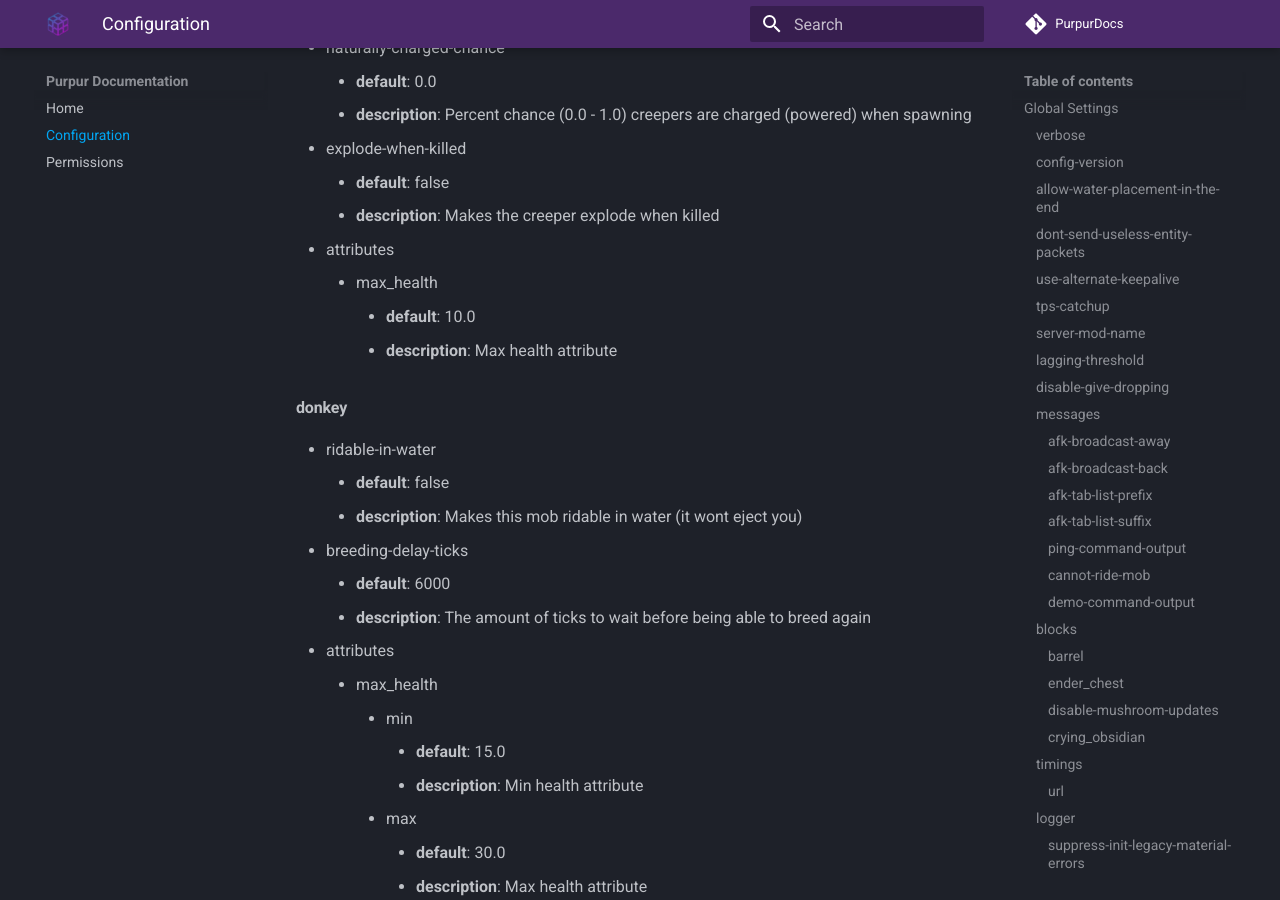
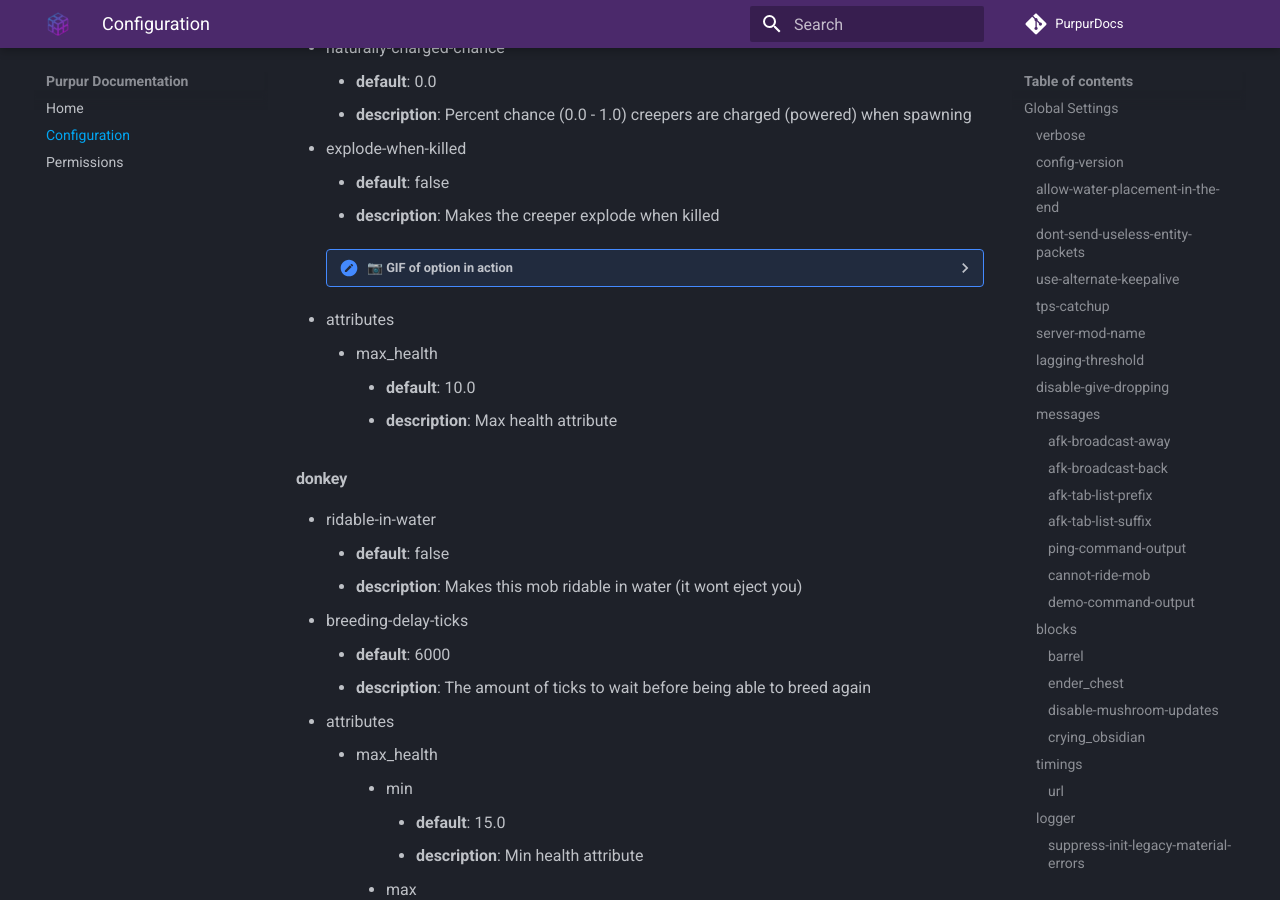
Before and after one commit to PurpurMC/PurpurDocs, an MkDocs documentation site: the page built from docs/Configuration.md, in a window 1280 px wide and 900 px high, scrolled down 26740 px. Built offline with MkDocs 1.6.1 and Material for MkDocs 9.7.7, drawn with Linux system fonts in a browser that asks for light colours; comment, search, counter and statistics services are not loaded.

Commit message:
add gif for creeper.explode-when-killed

```diff
--- a/docs/Configuration.md
+++ b/docs/Configuration.md
@@ -741,6 +741,8 @@ World settings are on a per-world basis. The child-node `default` is used for al
 * explode-when-killed
     - **default**: false
     - **description**: Makes the creeper explode when killed
+    ??? "📷 GIF of option in action"
+        ![Creeper explodes when killed](assets/creeper/explode-when-killed.gif){ loading=lazy }
 * attributes
     * max_health
         - **default**: 10.0
```
Also changed, not shown: docs/assets/creeper/explode-when-killed.gif (added).
